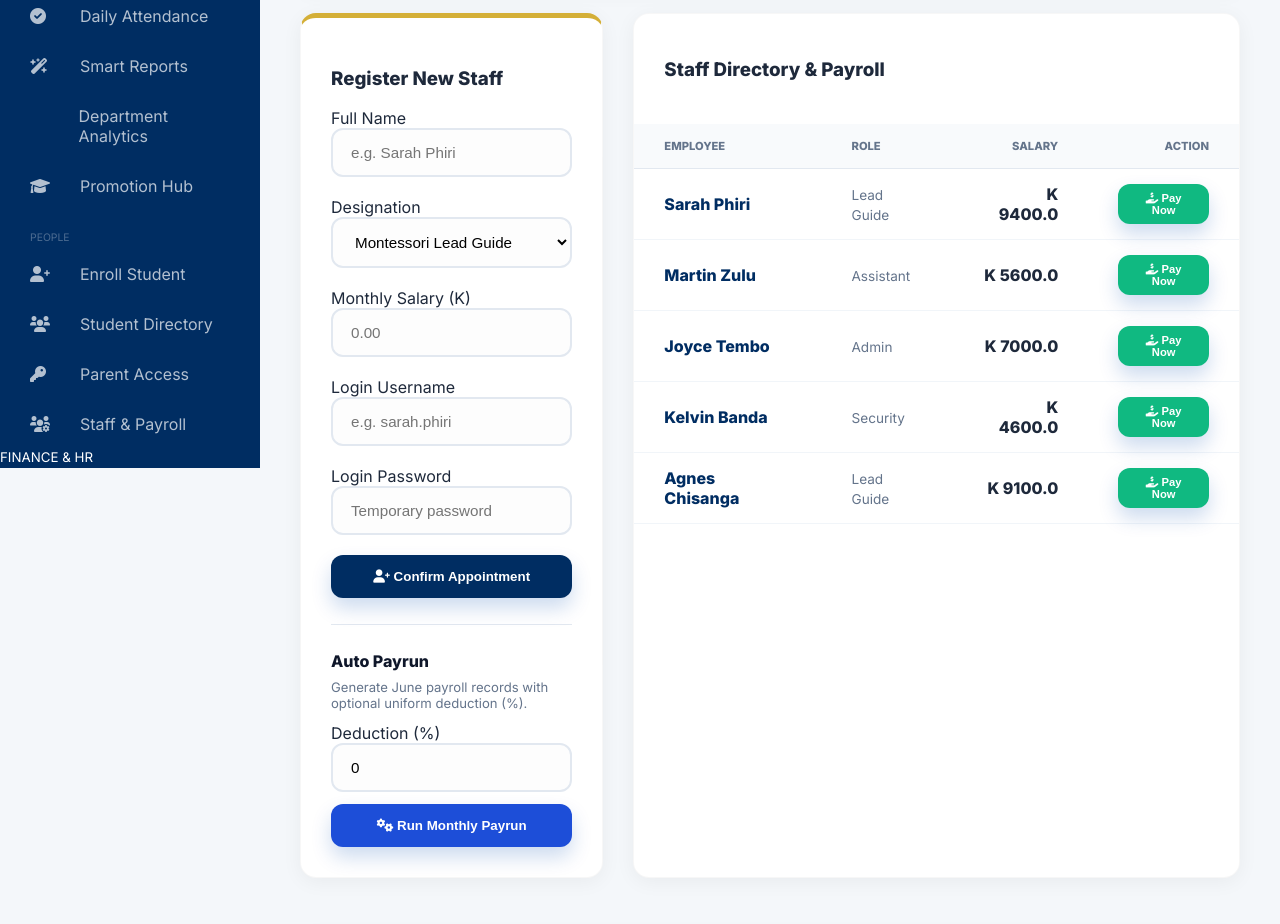
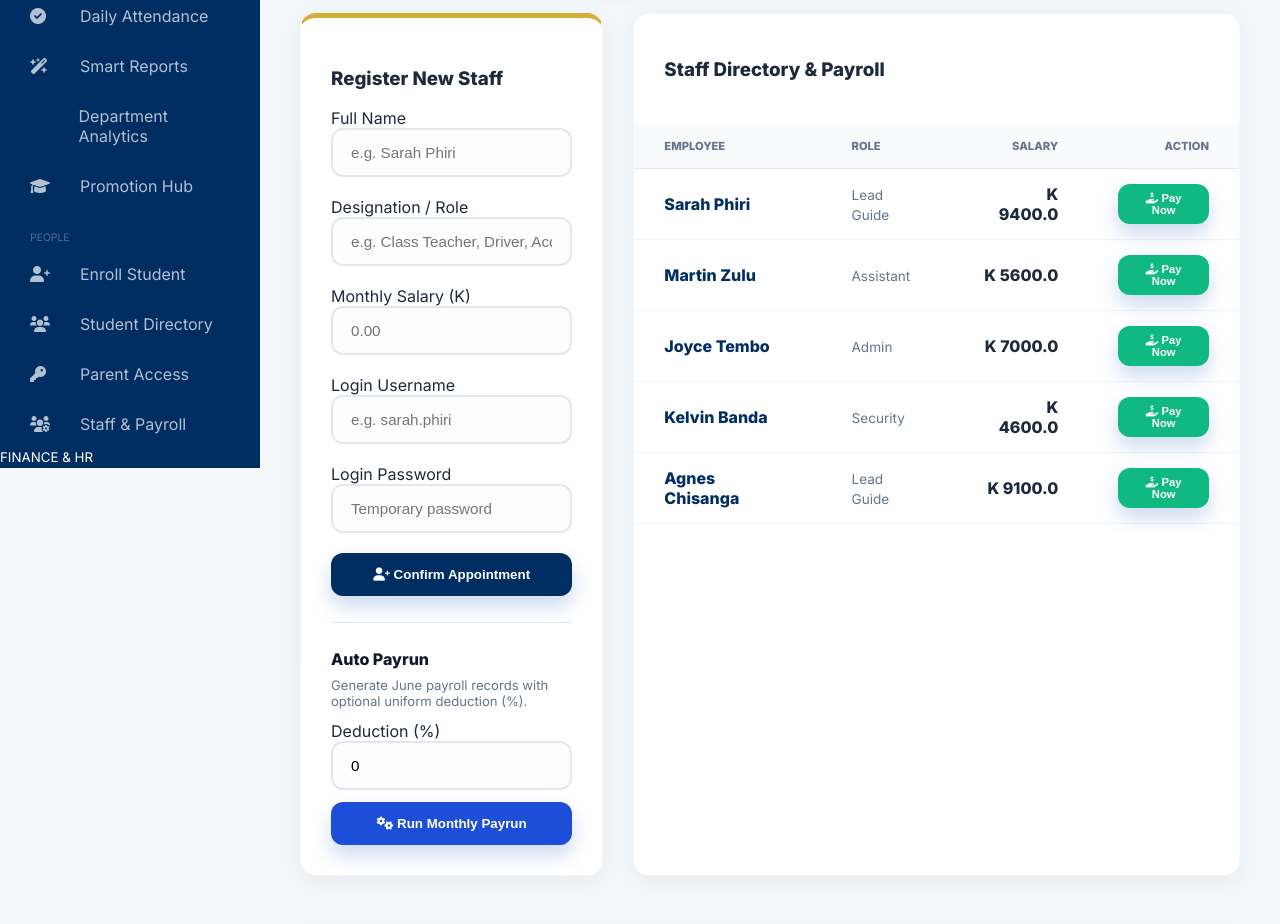
Before and after one commit to moosehova/pebbles-college-admin, a Flask app: page /finance/staff in a window 1280 px wide. Shown: the part 352-1276 px from the top of the page. Run offline with Flask 3, Linux system fonts and the light colour scheme; a user stored in the database is signed in; some libraries are stand-ins or nearby versions.

Commit message:
Change staff role to text input

```diff
--- a/templates/finance/staff.html
+++ b/templates/finance/staff.html
@@ -38,13 +38,8 @@
             </div>
             <br>
             <div class="owlio-form-group">
-                <label class="owlio-label">Designation</label>
-                <select name="role" class="owlio-select">
-                    <option value="Lead Guide">Montessori Lead Guide</option>
-                    <option value="Assistant">Classroom Assistant</option>
-                    <option value="Admin">Administrator</option>
-                    <option value="Security">Campus Security</option>
-                </select>
+                <label class="owlio-label">Designation / Role</label>
+                <input type="text" name="role" class="owlio-input" placeholder="e.g. Class Teacher, Driver, Accountant" required>
             </div>
             <br>
             <div class="owlio-form-group">
```
